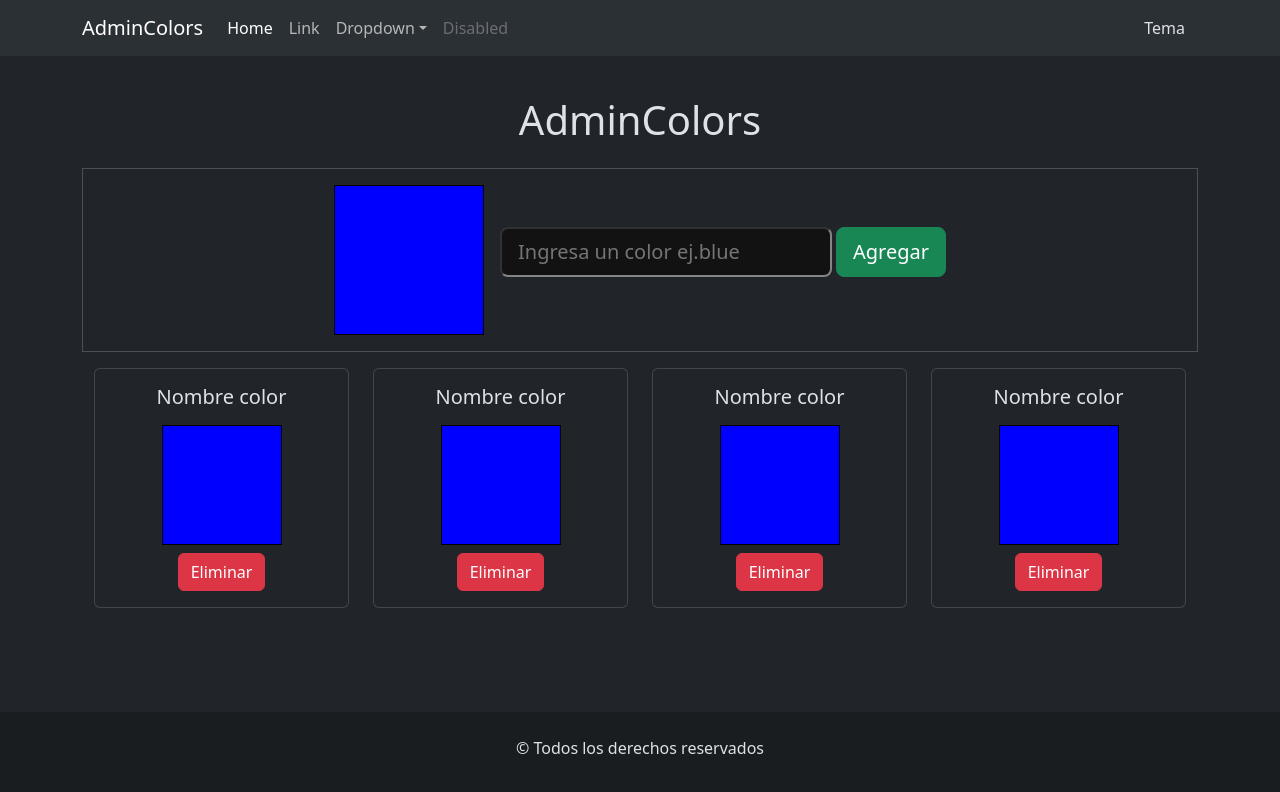
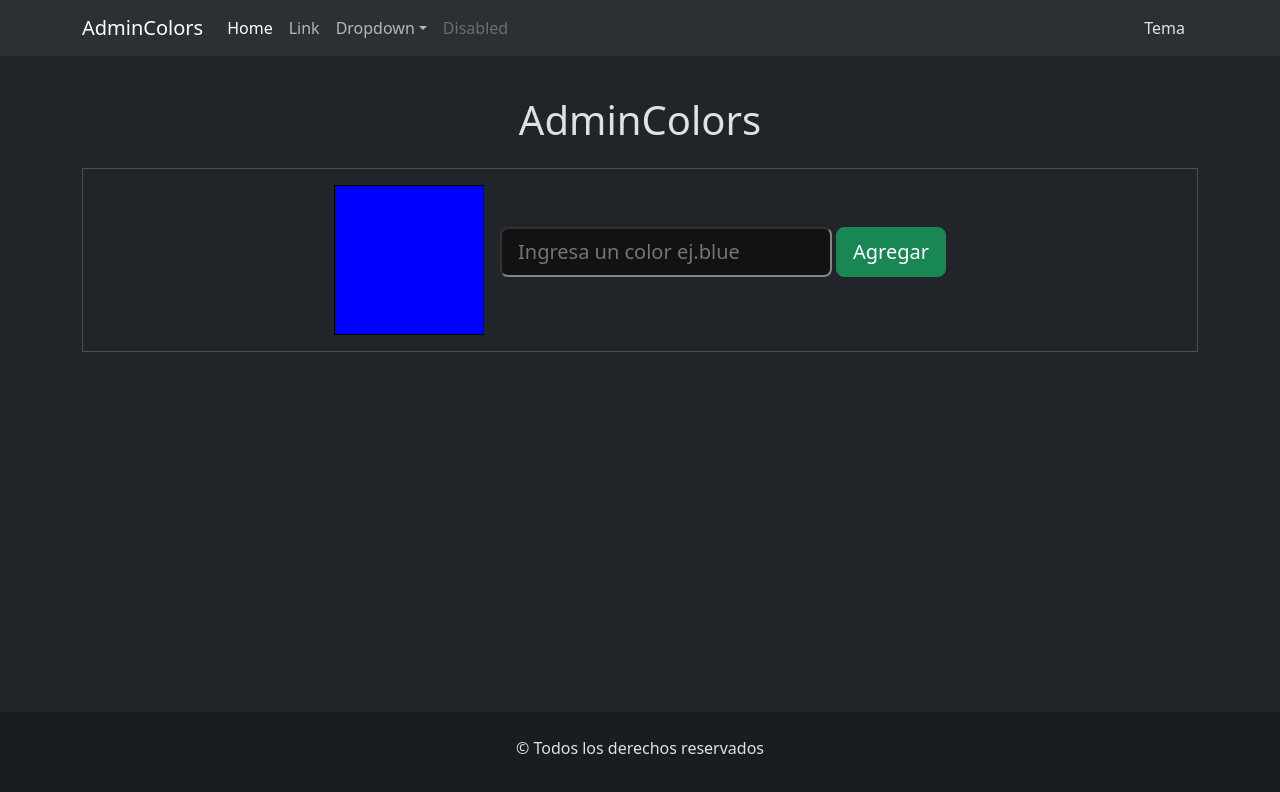
Before and after one commit to nikki0011/TP-REACT-EJERCICIO-06, a React (Vite) app: page / in a window 1280 px wide. Shown: the top 792 px of the page. Built offline with nearby package versions, Linux system fonts and the light colour scheme.

Commit message:
logica de boton submit -logica ingresar color a arrayColor

```diff
--- a/src/components/FormularioColores.jsx
+++ b/src/components/FormularioColores.jsx
@@ -1,23 +1,43 @@
+import { useState } from "react";
 import ListaColores from "./ListaColores";
 
 const FormularioColores = () => {
+  const [arrayColores, setArrayColores] = useState([]);
+  const [color, setColor] = useState("");
+
+  const handleSubmit = (e)=>{
+  e.preventDefault()
+  console.log('submit')
+  //validamos el color
+  const colorBuscado = arrayColores.find((itemColor)=> itemColor.toLowerCase() === color.toLowerCase().trim() )
+  console.log(colorBuscado)
+  if(colorBuscado){
+    return alert('La tarea ya existe')
+  }
+  //agregar el "color" dentro del arrayTareas
+  setArrayColores([...arrayColores, color.trim()])
+  //limpiar el input
+  setColor('')
+}
   return (
     <>
       <section className=" container  border border-1 p-3 d-flex flex-column flex-md-row justify-content-center align-items-center gap-3">
         <div className="caja-formulario"></div>
-        <form>
+        <form onSubmit={handleSubmit}>
           <div className="mb-3 d-flex flex-column flex-md-row justify-content-center gap-1 ">
             <input
               type="text"
               className="form-control-lg"
               id="inputColor"
               placeholder="Ingresa un color ej.blue"
+              onChange={(e) => setColor(e.target.value)}
+              value={color}
             />
             <button className="btn btn-success btn-lg">Agregar</button>
           </div>
         </form>
       </section>
-      <ListaColores></ListaColores>
+      <ListaColores arrayColoresProps={arrayColores}></ListaColores>
     </>
   );
 };
--- a/src/components/ItemColor.jsx
+++ b/src/components/ItemColor.jsx
@@ -1,9 +1,9 @@
-const ItemColor = () => {
+const ItemColor = ({textoColorProps}) => {
   return (
     <div className="col-6 col-md-4 col-lg-3">
       <div className="card mt-3">
         <div className="card-body border-0 d-flex flex-column align-items-center row-gap-2">
-          <h5 className="card-title">Nombre color</h5>
+          <h5 className="card-title">{textoColorProps}</h5>
           <div className="caja-colorItem"></div>
           <div>
             <button className="btn btn-danger">Eliminar</button>
--- a/src/components/ListaColores.jsx
+++ b/src/components/ListaColores.jsx
@@ -1,13 +1,13 @@
 import ItemColor from "./ItemColor";
 
-const ListaColores = () => {
+const ListaColores = ({arrayColoresProps}) => {
   return (
     <section className="container">
       <div className="row">
-        <ItemColor></ItemColor>
-        <ItemColor></ItemColor>
-        <ItemColor></ItemColor>
-        <ItemColor></ItemColor>
+        {
+          arrayColoresProps.map((textoColor, indice) => <ItemColor key={indice} textoColorProps={textoColor}></ItemColor>)
+        }
+
       </div>
     </section>
   );
```
